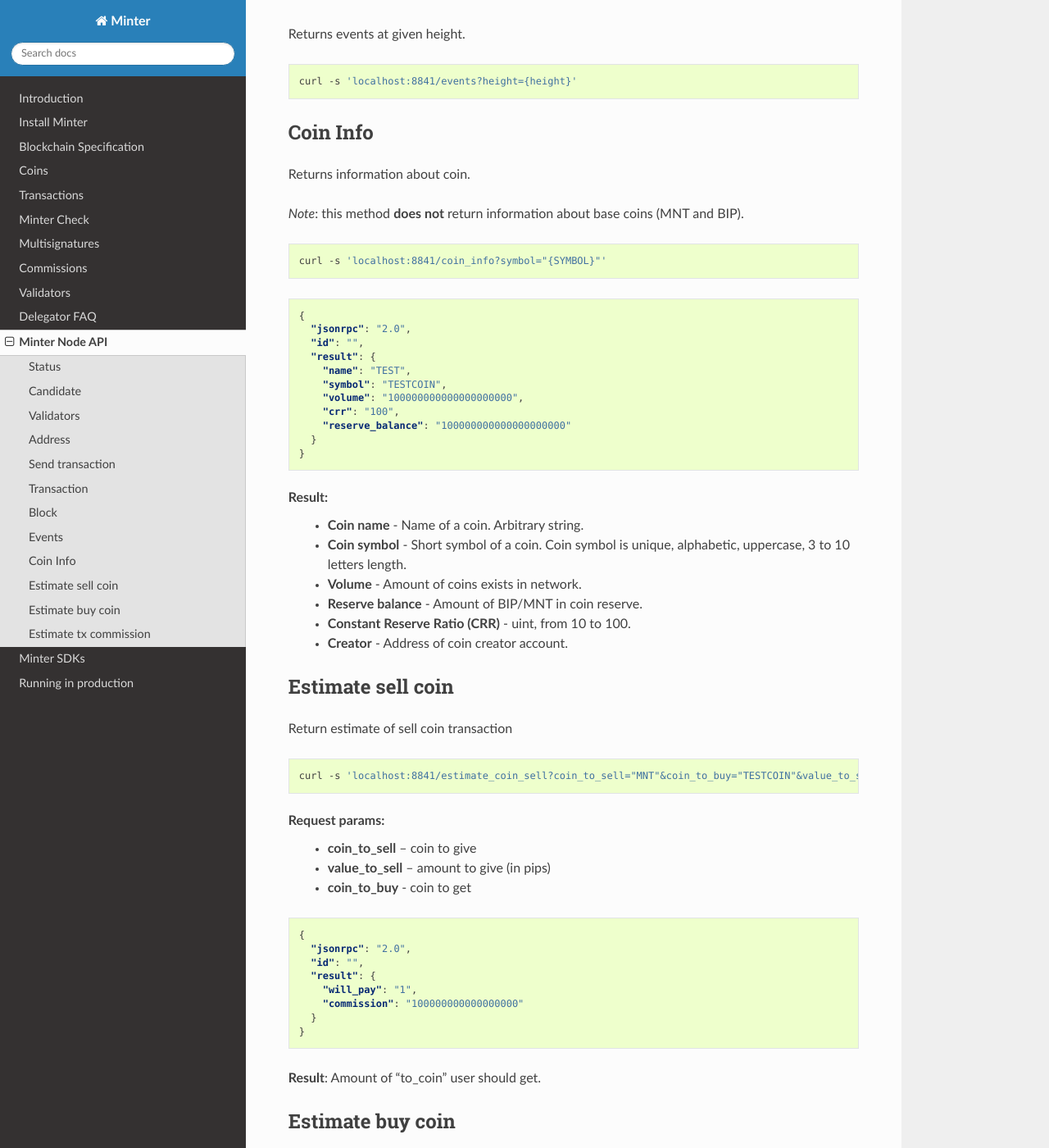
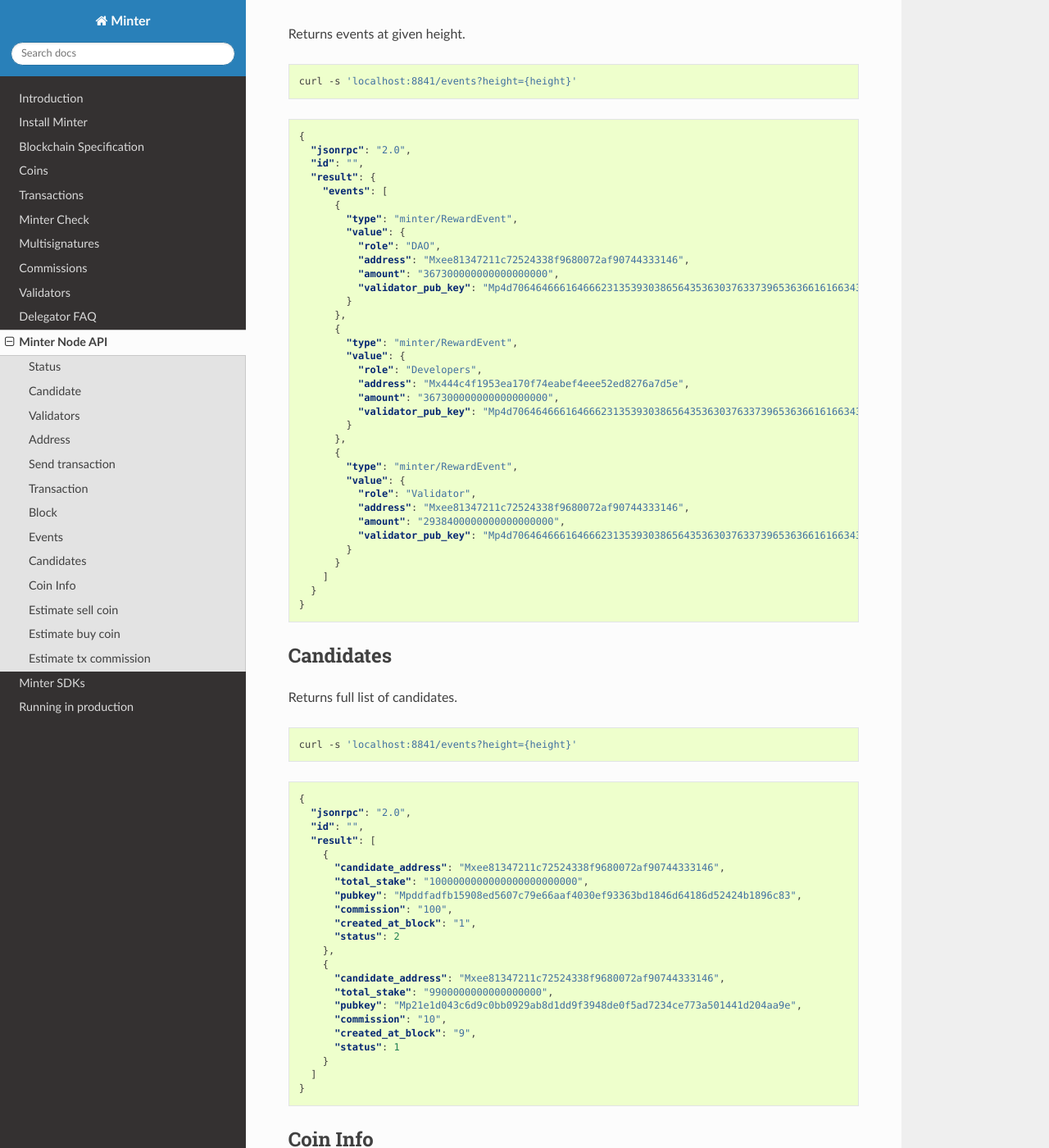
Before and after one commit to MinterTeam/minter-go-node, a Sphinx documentation site: the page built from docs/api.rst, in a window 1280 px wide and 1400 px high, scrolled down 5132 px. Shown: the whole window at 82% size. Built offline with Sphinx 7.4.7 and the Read the Docs theme 2.0.0, drawn with Linux system fonts in a browser that asks for light colours.

Commit message:
Update docs

```diff
--- a/docs/api.rst
+++ b/docs/api.rst
@@ -285,6 +285,77 @@
 
     curl -s 'localhost:8841/events?height={height}'
 
+.. code-block:: json
+
+    {
+      "jsonrpc": "2.0",
+      "id": "",
+      "result": {
+        "events": [
+          {
+            "type": "minter/RewardEvent",
+            "value": {
+              "role": "DAO",
+              "address": "Mxee81347211c72524338f9680072af90744333146",
+              "amount": "367300000000000000000",
+              "validator_pub_key": "Mp4d7064646661646662313539303865643536303763373965363661616634303330656639333336336264313834366436343138366435323432346231383936633833"
+            }
+          },
+          {
+            "type": "minter/RewardEvent",
+            "value": {
+              "role": "Developers",
+              "address": "Mx444c4f1953ea170f74eabef4eee52ed8276a7d5e",
+              "amount": "367300000000000000000",
+              "validator_pub_key": "Mp4d7064646661646662313539303865643536303763373965363661616634303330656639333336336264313834366436343138366435323432346231383936633833"
+            }
+          },
+          {
+            "type": "minter/RewardEvent",
+            "value": {
+              "role": "Validator",
+              "address": "Mxee81347211c72524338f9680072af90744333146",
+              "amount": "2938400000000000000000",
+              "validator_pub_key": "Mp4d7064646661646662313539303865643536303763373965363661616634303330656639333336336264313834366436343138366435323432346231383936633833"
+            }
+          }
+        ]
+      }
+    }
+
+Candidates
+^^^^^^^^^^
+
+Returns full list of candidates.
+
+.. code-block:: bash
+
+    curl -s 'localhost:8841/events?height={height}'
+
+.. code-block:: json
+
+    {
+      "jsonrpc": "2.0",
+      "id": "",
+      "result": [
+        {
+          "candidate_address": "Mxee81347211c72524338f9680072af90744333146",
+          "total_stake": "1000000000000000000000000",
+          "pubkey": "Mpddfadfb15908ed5607c79e66aaf4030ef93363bd1846d64186d52424b1896c83",
+          "commission": "100",
+          "created_at_block": "1",
+          "status": 2
+        },
+        {
+          "candidate_address": "Mxee81347211c72524338f9680072af90744333146",
+          "total_stake": "9900000000000000000",
+          "pubkey": "Mp21e1d043c6d9c0bb0929ab8d1dd9f3948de0f5ad7234ce773a501441d204aa9e",
+          "commission": "10",
+          "created_at_block": "9",
+          "status": 1
+        }
+      ]
+    }
 
 Coin Info
 ^^^^^^^^^
```
